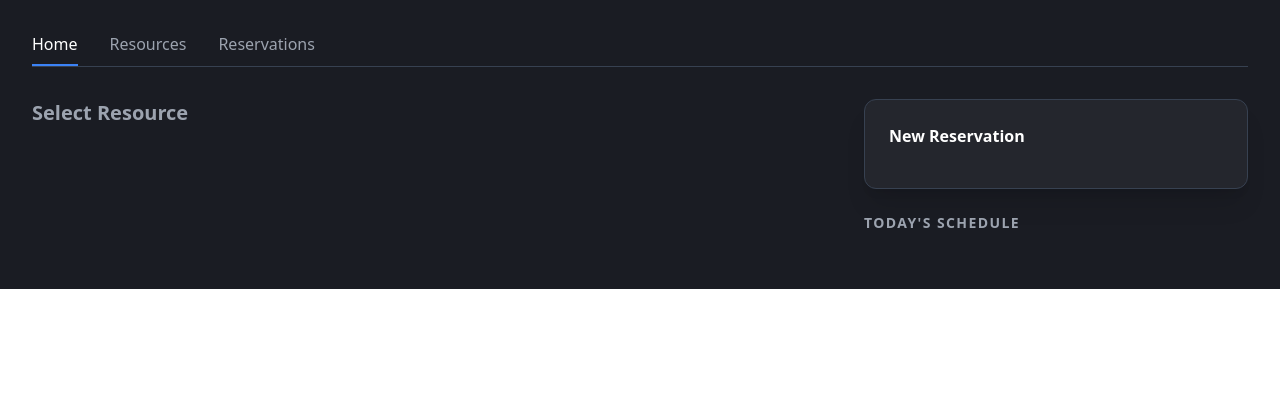
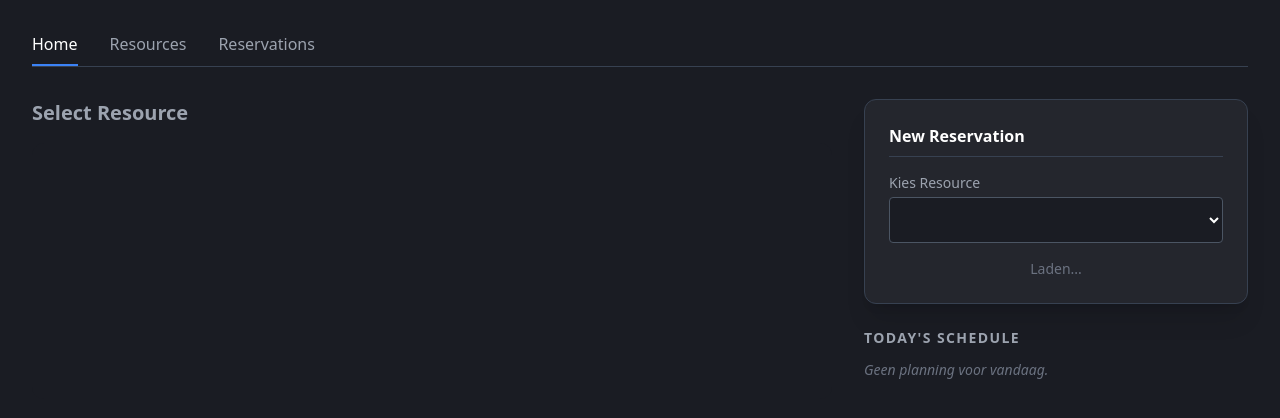
Before and after one commit to NathanVandormael1996/Project-Shared-Resource-Planner, a Nuxt app: page / in a window 1280 px wide. Shown: the top 418 px of the page. Built offline with nearby package versions, Linux system fonts and the light colour scheme.

Commit message:
reservation form bij de home pagina toegevoegd

```diff
--- a/components/ReservationForm.vue
+++ b/components/ReservationForm.vue
@@ -1,10 +1,16 @@
 <script setup>
 import { useReservationStore } from '~/stores/reservations'
+import { reactive, computed, watch } from 'vue'
 
+// 1. We accepteren nu ook de datum vanuit de Kalender (index.vue)
 const props = defineProps({
   resourceId: {
-    type: Number,
+    type: [Number, String], // Kan nummer of string zijn
     required: true
+  },
+  selectedDate: {
+    type: String,
+    default: () => new Date().toISOString().split('T')[0]
   }
 })
 
@@ -15,33 +21,40 @@ const loading = computed(() => store.loading)
 const form = reactive({
   name: '',
   title: '',
-  date: '',
+  date: props.selectedDate, // Start met de datum die de kalender geeft
   start_time: '',
   end_time: ''
 })
 
+// 2. DE OPLOSSING: Luister naar veranderingen in de kalender
+// Als props.selectedDate verandert (jij klikt links), updaten we form.date
+watch(() => props.selectedDate, (newDate) => {
+  form.date = newDate
+})
+
 const handleSubmit = async () => {
-  // 1. Simpele Validatie
+  // Simpele Validatie
   if (!form.name || !form.date || !form.start_time || !form.end_time) {
     alert("Vul alle verplichte velden in!")
     return
   }
 
-  // 2. Stuur naar de Store
+  // Stuur naar de Store
   const result = await store.addReservation({
     resource_id: props.resourceId,
     ...form
   })
 
-  // 3. Feedback
+  // Feedback
   if (result.success) {
     alert("✅ Reservatie succesvol!")
-    // Formulier resetten
+
+    // Formulier resetten, MAAR behoud de geselecteerde datum (gebruiksvriendelijk)
     form.name = ''
     form.title = ''
-    form.date = ''
     form.start_time = ''
     form.end_time = ''
+    form.date = props.selectedDate
   } else {
     alert("❌ Fout: " + (store.error || "Er ging iets mis."))
   }
@@ -50,8 +63,9 @@ const handleSubmit = async () => {
 
 <template>
   <div class="bg-[#24262d] border border-gray-700 rounded-xl p-6 shadow-lg font-sans">
+
     <h3 class="text-xl font-bold text-white mb-6 border-b border-gray-700 pb-2">
-      Nieuwe Reservatie
+      Vul gegevens in
     </h3>
 
     <form @submit.prevent="handleSubmit" class="space-y-4">
@@ -63,7 +77,7 @@ const handleSubmit = async () => {
               v-model="form.name"
               type="text"
               required
-              class="w-full bg-[#1a1c23] border border-gray-700 rounded p-2.5 text-white focus:border-blue-500 outline-none transition-colors"
+              class="w-full bg-[#1a1c23] border border-gray-700 rounded p-2.5 text-white focus:border-blue-500 outline-none transition-colors placeholder-gray-600"
               placeholder="Naam"
           />
         </div>
@@ -72,7 +86,7 @@ const handleSubmit = async () => {
           <input
               v-model="form.title"
               type="text"
-              class="w-full bg-[#1a1c23] border border-gray-700 rounded p-2.5 text-white focus:border-blue-500 outline-none transition-colors"
+              class="w-full bg-[#1a1c23] border border-gray-700 rounded p-2.5 text-white focus:border-blue-500 outline-none transition-colors placeholder-gray-600"
               placeholder="Bijv. Meeting"
           />
         </div>
@@ -112,13 +126,13 @@ const handleSubmit = async () => {
       <button
           type="submit"
           :disabled="loading"
-          class="w-full mt-4 bg-blue-600 hover:bg-blue-500 disabled:bg-gray-600 text-white font-bold py-3 px-4 rounded transition-colors flex justify-center items-center"
+          class="w-full mt-4 bg-blue-600 hover:bg-blue-500 disabled:bg-gray-600 text-white font-bold py-3 px-4 rounded transition-colors flex justify-center items-center shadow-lg"
       >
         <span v-if="loading">Bezig...</span>
-        <span v-else>Reserveren</span>
+        <span v-else>Bevestig Reservatie</span>
       </button>
 
-      <div v-if="store.error" class="text-red-400 text-sm mt-2">
+      <div v-if="store.error" class="text-red-400 text-sm mt-2 text-center">
         {{ store.error }}
       </div>
     </form>
--- a/pages/index.vue
+++ b/pages/index.vue
@@ -1,37 +1,92 @@
 <script setup>
+import { useResourceStore } from '~/stores/resources'
 import { useReservationStore } from '~/stores/reservations'
+import { ref, computed, onMounted } from 'vue'
+import ReservationForm from '~/components/ReservationForm.vue'
 
-const store = useReservationStore()
+const resourceStore = useResourceStore()
+const reservationStore = useReservationStore()
 
-// Fetch
-await useAsyncData('todays-reservations', async () => {
-  await store.fetchReservations()
-  return store.reservations
+// Data ophalen
+await useAsyncData('dashboard-data', async () => {
+  await Promise.all([
+    resourceStore.fetchResources(),
+    reservationStore.fetchReservations()
+  ])
 })
 
-// Filter op vandaag
+// STATE: Welke resource willen we boeken? (Standaard de eerste uit de lijst)
+const selectedResourceId = ref(null)
+const todayDate = new Date().toISOString().split('T')[0]
+
+// Zodra geladen, pak de eerste resource als default
+onMounted(() => {
+  if (resourceStore.resources.length > 0) {
+    selectedResourceId.value = resourceStore.resources[0].id
+  }
+})
+
+// FILTER: Alleen vandaag
 const todaysReservations = computed(() => {
-  const today = new Date().toISOString().split('T')[0] // Formaat: YYYY-MM-DD
-  return store.reservations.filter(res => res.date === today)
+  return reservationStore.reservations.filter(res => res.date === todayDate)
 })
 </script>
 
 <template>
-  <body class="bg-[#1a1c23] text-gray-200 font-sans p-8">
+  <div class="bg-[#1a1c23] text-gray-200 font-sans p-8 min-h-screen">
     <NavButton />
-  <div class="grid grid-cols-1 lg:grid-cols-3 gap-8">
+
+    <div class="grid grid-cols-1 lg:grid-cols-3 gap-8 mt-6">
+
       <div class="lg:col-span-2 space-y-4">
         <h2 class="text-xl font-semibold mb-4 text-gray-400">Select Resource</h2>
+
+        <div class="bg-[#1a1c23]  border-gray-700 rounded-xl h-64 flex items-center justify-center text-gray-500">
         </div>
+      </div>
+
       <div class="space-y-6">
+
         <div class="bg-[#24262d] p-6 rounded-xl border border-gray-700 shadow-xl">
-        <h3 class="text-white font-semibold mb-4">New Reservation</h3>
+          <h3 class="text-white font-semibold mb-4 border-b border-gray-700 pb-2">
+            New Reservation
+          </h3>
+
+          <div class="animate-fadeIn space-y-4">
+
+            <div>
+              <label class="block text-sm text-gray-400 mb-1">Kies Resource</label>
+              <select
+                  v-model="selectedResourceId"
+                  class="w-full bg-[#1a1c23] border border-gray-600 text-white rounded p-2.5 outline-none focus:border-blue-500"
+              >
+                <option v-for="r in resourceStore.resources" :key="r.id" :value="r.id">
+                  {{ r.title }} ({{ r.type }})
+                </option>
+              </select>
             </div>
+
+            <ReservationForm
+                v-if="selectedResourceId"
+                :resource-id="selectedResourceId"
+                :selected-date="todayDate"
+            />
+
+            <div v-else class="text-sm text-gray-500 text-center">
+              Laden...
+            </div>
+
+          </div>
+        </div>
+
         <div class="space-y-3">
           <h3 class="text-gray-400 text-sm font-semibold uppercase tracking-widest">Today's Schedule</h3>
+
+          <div class="space-y-1">
+            <div v-if="todaysReservations.length === 0" class="text-gray-500 italic text-sm">
+              Geen planning voor vandaag.
             </div>
 
-      <div class="space-y-1">
             <ReservationCard
                 v-for="res in todaysReservations"
                 :key="res.id"
@@ -39,6 +94,13 @@ const todaysReservations = computed(() => {
             />
           </div>
         </div>
+
       </div>
-  </body>
+    </div>
+  </div>
 </template>
+
+<style scoped>
+.animate-fadeIn { animation: fadeIn 0.3s ease-out; }
+@keyframes fadeIn { from { opacity: 0; transform: translateY(5px); } to { opacity: 1; transform: translateY(0); } }
+</style>
```
Lines whose indentation alone changed are shown as unchanged.
